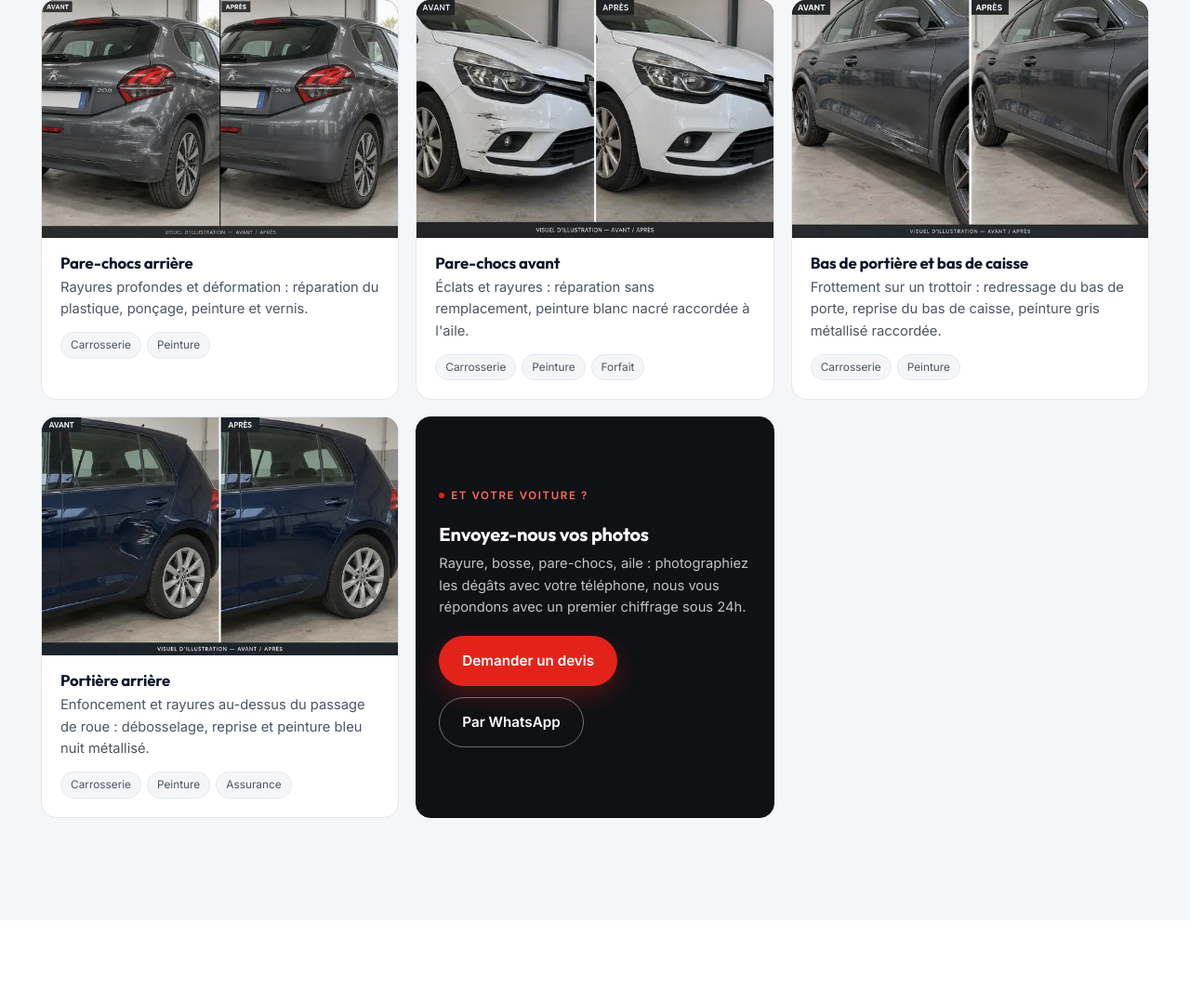
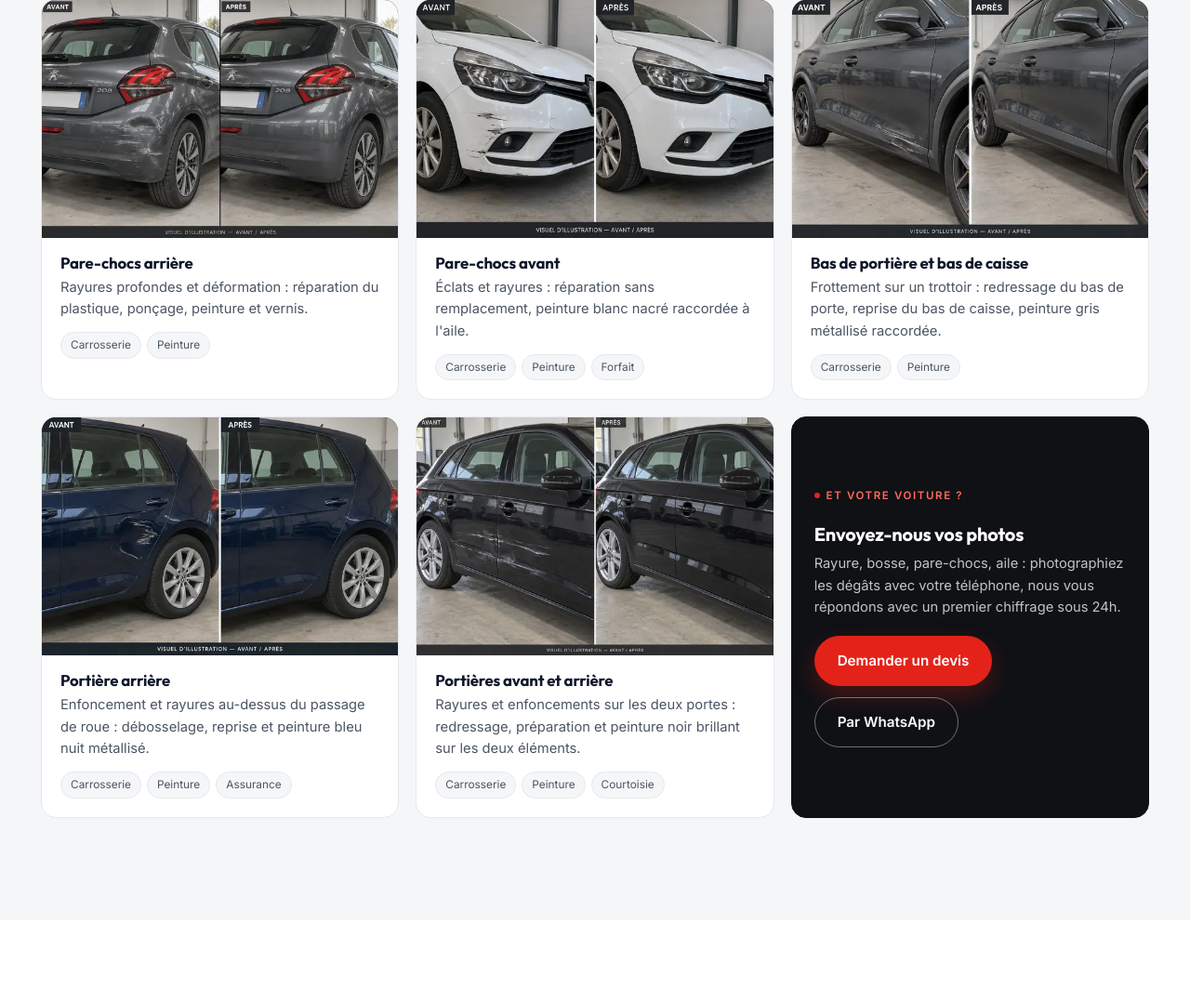
Before and after one commit to TrustPaname/dossier, a WordPress theme: template wordpress/motors-studio/front-page.php in a window 1280 px wide. Shown: the part 2952-4031 px from the top of the page at 93% size. Run offline with PHP 8.4 and a stand-in for WordPress, Linux system fonts and the light colour scheme; the site name, menu and one post (Sample post) are stand-ins, and other content is empty; some libraries are stand-ins or nearby versions.

Commit message:
Motors Studio : photo avant/après portières (Audi)
Co-Authored-By: Claude Fable 5.1 <noreply@anthropic.com>
Claude-Session: https://claude.ai/code/session_01DBwMqV4ghALwNduwZqW9ue

```diff
--- a/motors-studio/index.html
+++ b/motors-studio/index.html
@@ -180,6 +180,7 @@
       <article class="work card reveal reveal--d1"><div class="work__visual"><img src="img/realisations/pare-chocs-avant-clio-600.webp" srcset="img/realisations/pare-chocs-avant-clio-600.webp 600w, img/realisations/pare-chocs-avant-clio.webp 1200w" sizes="(min-width: 900px) 400px, 100vw" alt="Avant / après : pare-chocs avant rayé puis réparé sur une Renault Clio blanche" width="1200" height="800" loading="lazy"></div><div class="work__body"><h3>Pare-chocs avant</h3><p>Éclats et rayures : réparation sans remplacement, peinture blanc nacré raccordée à l'aile.</p><ul class="work__meta"><li>Carrosserie</li><li>Peinture</li><li>Forfait</li></ul></div></article>
       <article class="work card reveal reveal--d2"><div class="work__visual"><img src="img/realisations/bas-de-porte-cupra-600.webp" srcset="img/realisations/bas-de-porte-cupra-600.webp 600w, img/realisations/bas-de-porte-cupra.webp 1200w" sizes="(min-width: 900px) 400px, 100vw" alt="Avant / après : bas de portière et bas de caisse rayés puis réparés sur un SUV Cupra" width="1200" height="800" loading="lazy"></div><div class="work__body"><h3>Bas de portière et bas de caisse</h3><p>Frottement sur un trottoir : redressage du bas de porte, reprise du bas de caisse, peinture gris métallisé raccordée.</p><ul class="work__meta"><li>Carrosserie</li><li>Peinture</li></ul></div></article>
       <article class="work card reveal"><div class="work__visual"><img src="img/realisations/portiere-arriere-golf-600.webp" srcset="img/realisations/portiere-arriere-golf-600.webp 600w, img/realisations/portiere-arriere-golf.webp 1200w" sizes="(min-width: 900px) 400px, 100vw" alt="Avant / après : portière arrière enfoncée et rayée puis réparée sur une Volkswagen Golf bleue" width="1200" height="800" loading="lazy"></div><div class="work__body"><h3>Portière arrière</h3><p>Enfoncement et rayures au-dessus du passage de roue : débosselage, reprise et peinture bleu nuit métallisé.</p><ul class="work__meta"><li>Carrosserie</li><li>Peinture</li><li>Assurance</li></ul></div></article>
+      <article class="work card reveal reveal--d1"><div class="work__visual"><img src="img/realisations/portieres-audi-600.webp" srcset="img/realisations/portieres-audi-600.webp 600w, img/realisations/portieres-audi.webp 1200w" sizes="(min-width: 900px) 400px, 100vw" alt="Avant / après : deux portières rayées et enfoncées puis réparées sur une Audi A3 noire" width="1200" height="800" loading="lazy"></div><div class="work__body"><h3>Portières avant et arrière</h3><p>Rayures et enfoncements sur les deux portes : redressage, préparation et peinture noir brillant sur les deux éléments.</p><ul class="work__meta"><li>Carrosserie</li><li>Peinture</li><li>Courtoisie</li></ul></div></article>
       <article class="work card work--cta reveal reveal--d2"><div class="work__body"><span class="label">Et votre voiture ?</span><h3>Envoyez-nous vos photos</h3><p>Rayure, bosse, pare-chocs, aile : photographiez les dégâts avec votre téléphone, nous vous répondons avec un premier chiffrage sous 24h.</p><div class="hero__actions"><a class="btn btn--primary" href="#devis">Demander un devis</a><a class="btn btn--outline" href="https://wa.me/33766636776?text=Bonjour%2C%20voici%20des%20photos%20des%20d%C3%A9g%C3%A2ts%20sur%20ma%20voiture%20pour%20un%20devis." target="_blank" rel="noopener">Par WhatsApp</a></div></div></article>
     </div>
   </div>
--- a/wordpress/motors-studio/front-page.php
+++ b/wordpress/motors-studio/front-page.php
@@ -185,6 +185,7 @@
       <article class="work card reveal reveal--d1"><div class="work__visual"><img src="<?php echo esc_url( get_template_directory_uri() ); ?>/img/realisations/pare-chocs-avant-clio-600.webp" srcset="<?php echo esc_url( get_template_directory_uri() ); ?>/img/realisations/pare-chocs-avant-clio-600.webp 600w, <?php echo esc_url( get_template_directory_uri() ); ?>/img/realisations/pare-chocs-avant-clio.webp 1200w" sizes="(min-width: 900px) 400px, 100vw" alt="Avant / après : pare-chocs avant rayé puis réparé sur une Renault Clio blanche" width="1200" height="800" loading="lazy"></div><div class="work__body"><h3>Pare-chocs avant</h3><p>Éclats et rayures : réparation sans remplacement, peinture blanc nacré raccordée à l'aile.</p><ul class="work__meta"><li>Carrosserie</li><li>Peinture</li><li>Forfait</li></ul></div></article>
       <article class="work card reveal reveal--d2"><div class="work__visual"><img src="<?php echo esc_url( get_template_directory_uri() ); ?>/img/realisations/bas-de-porte-cupra-600.webp" srcset="<?php echo esc_url( get_template_directory_uri() ); ?>/img/realisations/bas-de-porte-cupra-600.webp 600w, <?php echo esc_url( get_template_directory_uri() ); ?>/img/realisations/bas-de-porte-cupra.webp 1200w" sizes="(min-width: 900px) 400px, 100vw" alt="Avant / après : bas de portière et bas de caisse rayés puis réparés sur un SUV Cupra" width="1200" height="800" loading="lazy"></div><div class="work__body"><h3>Bas de portière et bas de caisse</h3><p>Frottement sur un trottoir : redressage du bas de porte, reprise du bas de caisse, peinture gris métallisé raccordée.</p><ul class="work__meta"><li>Carrosserie</li><li>Peinture</li></ul></div></article>
       <article class="work card reveal"><div class="work__visual"><img src="<?php echo esc_url( get_template_directory_uri() ); ?>/img/realisations/portiere-arriere-golf-600.webp" srcset="<?php echo esc_url( get_template_directory_uri() ); ?>/img/realisations/portiere-arriere-golf-600.webp 600w, <?php echo esc_url( get_template_directory_uri() ); ?>/img/realisations/portiere-arriere-golf.webp 1200w" sizes="(min-width: 900px) 400px, 100vw" alt="Avant / après : portière arrière enfoncée et rayée puis réparée sur une Volkswagen Golf bleue" width="1200" height="800" loading="lazy"></div><div class="work__body"><h3>Portière arrière</h3><p>Enfoncement et rayures au-dessus du passage de roue : débosselage, reprise et peinture bleu nuit métallisé.</p><ul class="work__meta"><li>Carrosserie</li><li>Peinture</li><li>Assurance</li></ul></div></article>
+      <article class="work card reveal reveal--d1"><div class="work__visual"><img src="<?php echo esc_url( get_template_directory_uri() ); ?>/img/realisations/portieres-audi-600.webp" srcset="<?php echo esc_url( get_template_directory_uri() ); ?>/img/realisations/portieres-audi-600.webp 600w, <?php echo esc_url( get_template_directory_uri() ); ?>/img/realisations/portieres-audi.webp 1200w" sizes="(min-width: 900px) 400px, 100vw" alt="Avant / après : deux portières rayées et enfoncées puis réparées sur une Audi A3 noire" width="1200" height="800" loading="lazy"></div><div class="work__body"><h3>Portières avant et arrière</h3><p>Rayures et enfoncements sur les deux portes : redressage, préparation et peinture noir brillant sur les deux éléments.</p><ul class="work__meta"><li>Carrosserie</li><li>Peinture</li><li>Courtoisie</li></ul></div></article>
       <article class="work card work--cta reveal reveal--d2"><div class="work__body"><span class="label">Et votre voiture ?</span><h3>Envoyez-nous vos photos</h3><p>Rayure, bosse, pare-chocs, aile : photographiez les dégâts avec votre téléphone, nous vous répondons avec un premier chiffrage sous 24h.</p><div class="hero__actions"><a class="btn btn--primary" href="#devis">Demander un devis</a><a class="btn btn--outline" href="https://wa.me/<?php echo esc_attr( motor_opt( 'whatsapp' ) ); ?>?text=Bonjour%2C%20voici%20des%20photos%20des%20d%C3%A9g%C3%A2ts%20sur%20ma%20voiture%20pour%20un%20devis." target="_blank" rel="noopener">Par WhatsApp</a></div></div></article>
     </div>
   </div>
```
Also changed, not shown: motors-studio/img/realisations/portieres-audi-600.webp (added), motors-studio/img/realisations/portieres-audi.webp (added), wordpress/motors-studio/img/realisations/portieres-audi-600.webp (added), wordpress/motors-studio/img/realisations/portieres-audi.webp (added), 3 other files.
